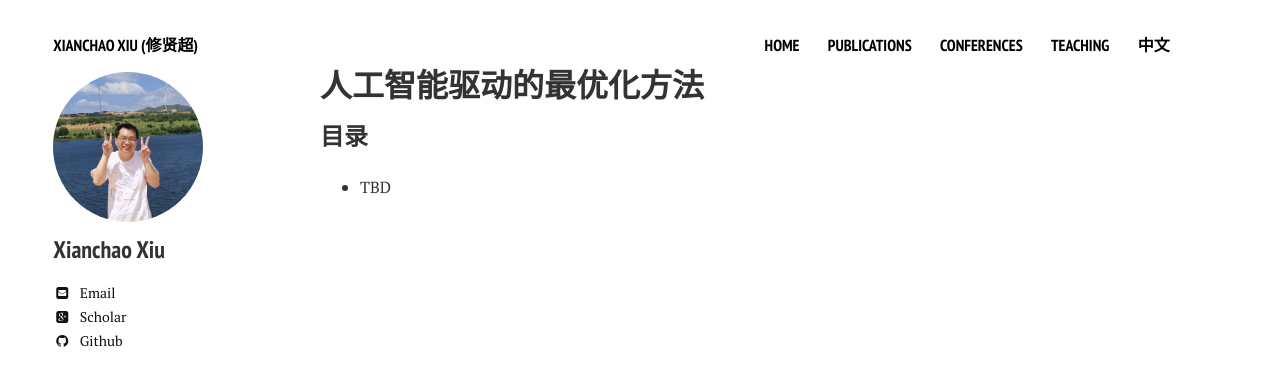
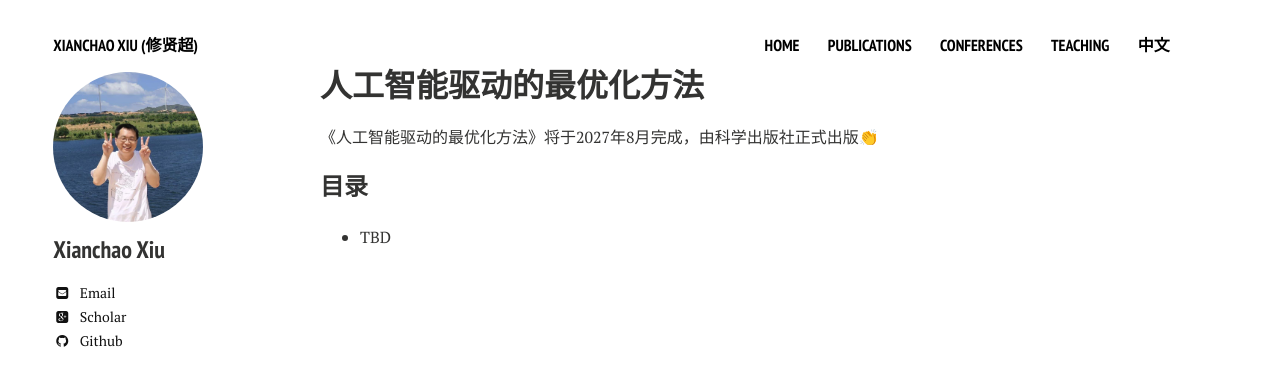
Before and after one commit to xianchaoxiu/xianchaoxiu.github.io, a Jekyll site: the page built from chinese/book/AIOPT/index.md, in a window 1280 px wide. Shown: the top 386 px of the page. Built offline with Jekyll 4.4.1, drawn with Linux system fonts in a browser that asks for light colours; nearby versions of some CDN libraries.

Commit message:
Update index.md

```diff
--- a/chinese/book/AIOPT/index.md
+++ b/chinese/book/AIOPT/index.md
@@ -5,6 +5,7 @@ comments: false
 share: false
 ---
 
+《人工智能驱动的最优化方法》将于2027年8月完成，由科学出版社正式出版👏
 
 
 ### 目录
```
